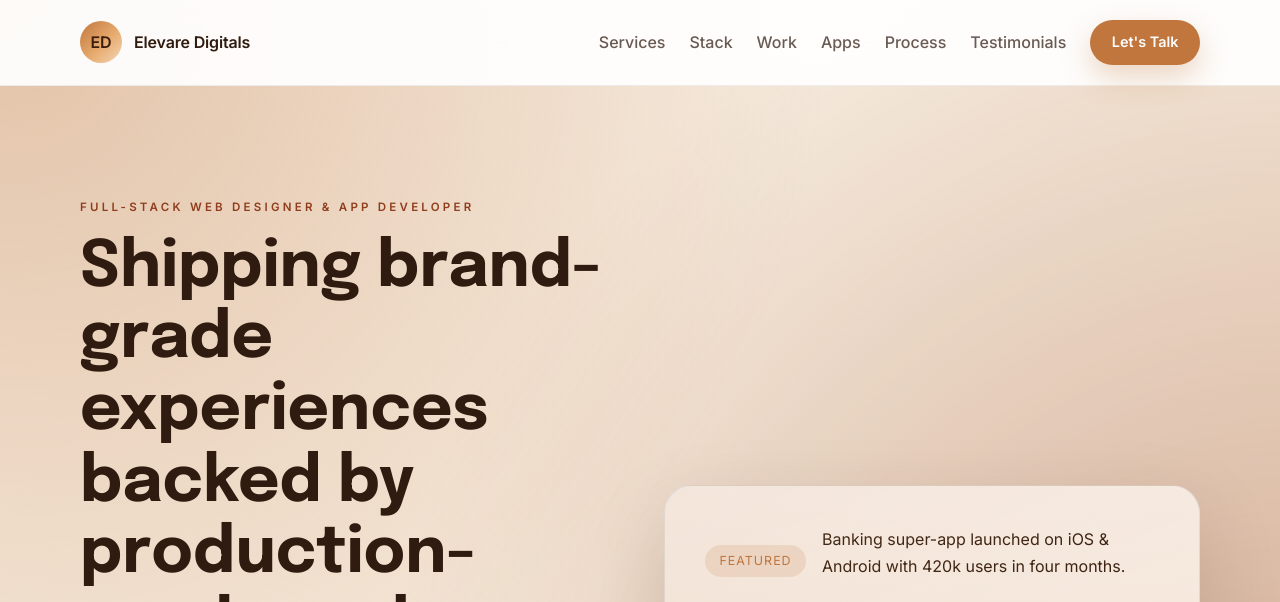
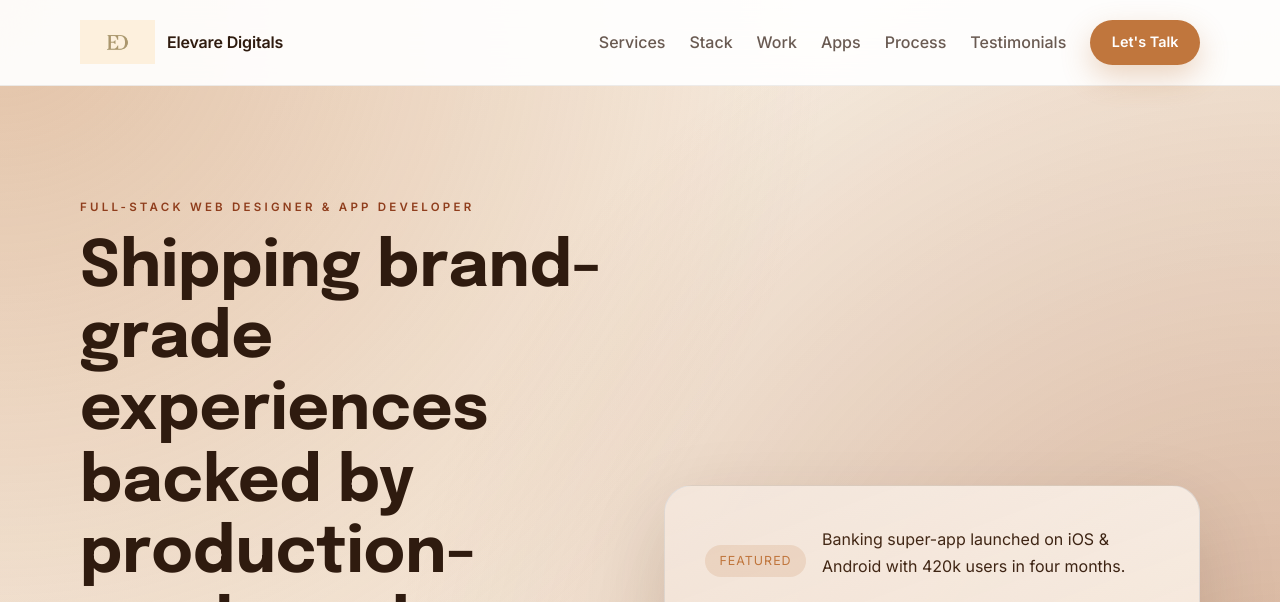
Before and after one commit to gratitude234/elevare_digitals, a plain HTML site: page index.html in a window 1280 px wide. Shown: the top 602 px of the page. Drawn offline with Linux system fonts and the light colour scheme.

```diff
--- a/assets/css/style.css
+++ b/assets/css/style.css
@@ -167,16 +167,10 @@
     letter-spacing: -0.01em;
 }
 
-.brand-mark {
-    display: inline-flex;
-    align-items: center;
-    justify-content: center;
-    width: 42px;
-    height: 42px;
-    border-radius: 50%;
-    background: linear-gradient(135deg, #c0763d 0%, #e7aa6e 55%, #f3d7b7 100%);
-    color: #3d1f10;
-    font-weight: 800;
+.brand-logo {
+    display: block;
+    height: 44px;
+    width: auto;
 }
 
 .nav {
--- a/index.html
+++ b/index.html
@@ -7,13 +7,15 @@
     <link rel="preconnect" href="https://fonts.googleapis.com">
     <link rel="preconnect" href="https://fonts.gstatic.com" crossorigin>
     <link href="https://fonts.googleapis.com/css2?family=Epilogue:wght@400;500;600;700;800&family=Inter:wght@400;500;600&display=swap" rel="stylesheet">
+    <link rel="icon" type="image/png" sizes="512x512" href="assets/img/logo.jpg">
+    <link rel="shortcut icon" href="assets/img/logo.jpg">
     <link rel="stylesheet" href="assets/css/style.css">
 </head>
 <body>
     <header class="site-header">
         <div class="container header-content">
             <a href="#hero" class="brand">
-                <span class="brand-mark">ED</span>
+                <img src="assets/img/logo.jpg" alt="Elevare Digitals logo" class="brand-logo">
                 <span class="brand-name">Elevare Digitals</span>
             </a>
             <nav class="nav">
@@ -392,7 +394,7 @@
         <div class="container footer-grid">
             <div>
                 <a href="#hero" class="brand">
-                    <span class="brand-mark">ED</span>
+                    <img src="elevare-ed-logo-transparent-2000x1200.png" alt="Elevare Digitals logo" class="brand-logo">
                     <span class="brand-name">Elevare Digitals</span>
                 </a>
                 <p class="footer-note">Designing purposeful digital experiences for founders and teams across Africa and beyond.</p>
```
Also changed, not shown: assets/img/logo.jpg (added), elevare-ed-favicon-512.png (added), elevare-ed-favicon.ico (added), elevare-ed-logo-transparent-2000.png (added), elevare-ed-logo-transparent-2000x1200.png (added).
